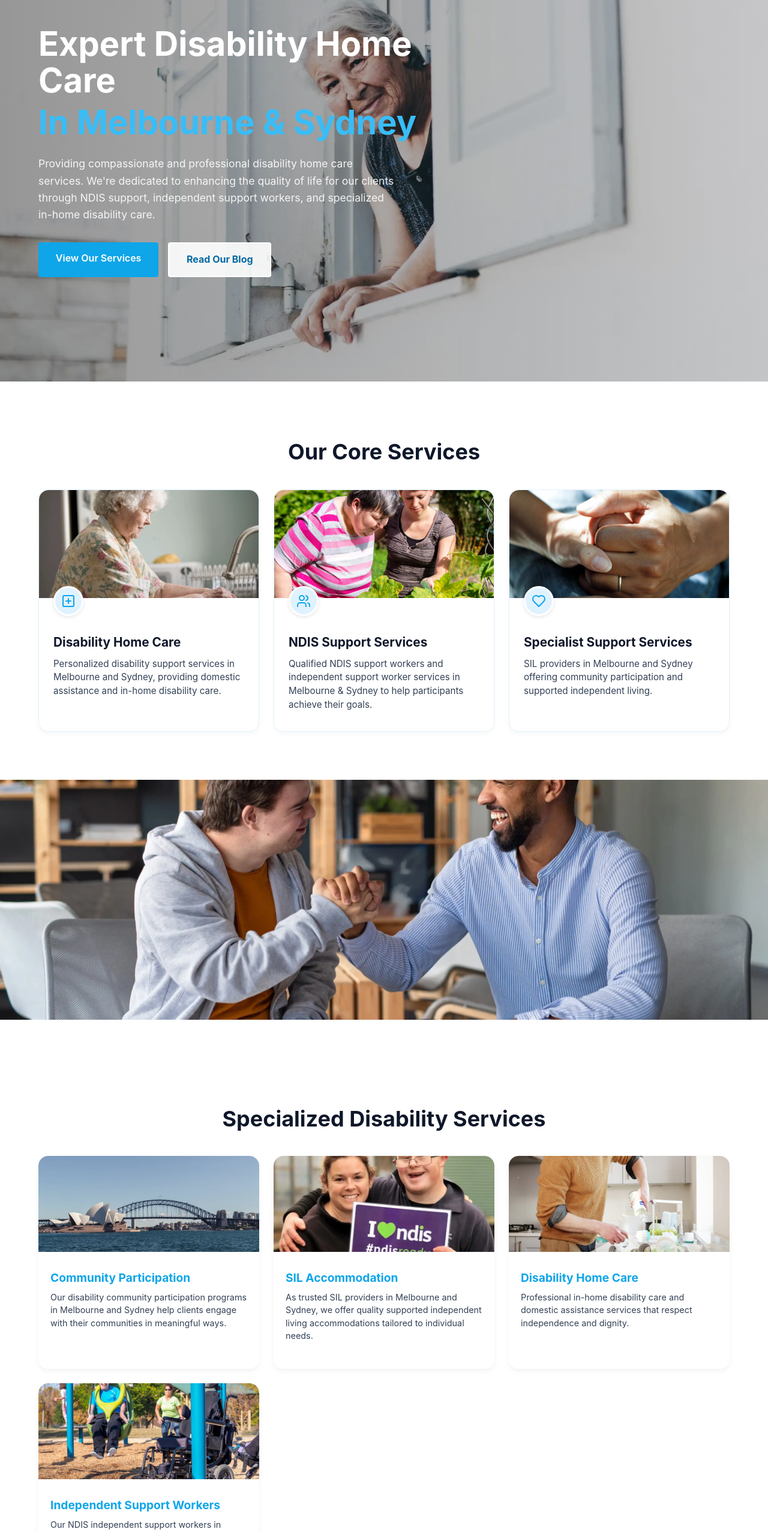
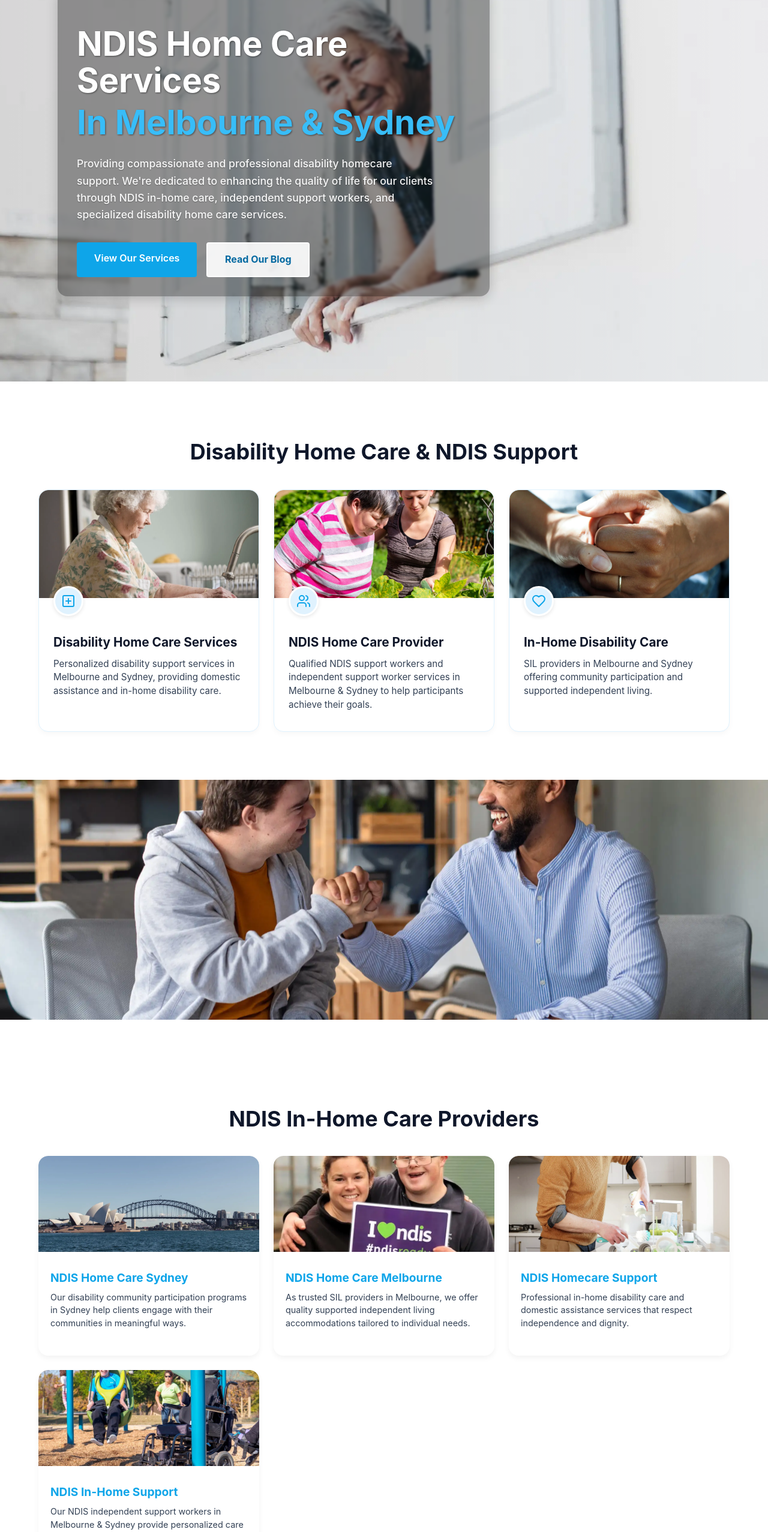
Before and after one commit to adscorp100/mdhomecarebuild, an Astro site: page / in a window 1280 px wide. Shown: the part 240-2794 px from the top of the page at 60% size. Built offline with nearby package versions, Linux system fonts and the light colour scheme; Astro itself is replaced by a stand-in of ours.

Commit message:
Enhance SEO and content clarity on homepage and service pages
- Updated SEO metadata on the homepage to improve search visibility, including a more concise title and description.
- Revised headings and content throughout the homepage to better reflect service offerings, enhancing user understanding and engagement.
- Introduced TypeScript interfaces in the service pages for improved type safety and maintainability, ensuring better code organization and clarity.
- Enhanced suburb search functionality with type annotations, improving code readability and reducing potential runtime errors.

```diff
--- a/src/pages/index.astro
+++ b/src/pages/index.astro
@@ -5,8 +5,8 @@
 const heroBackground = `/assets/grandmawhite.webp`;
 
 // SEO metadata
-const title = "MD Homecare | NDIS Home Care Services in Melbourne & Sydney";
-const description = "Expert NDIS home care services in Melbourne & Sydney. MD Homecare offers professional disability homecare support, domiciliary care services, SIL, and community participation. Find qualified NDIS support workers.";
+const title = "NDIS Home Care Services Melbourne & Sydney | Disability Homecare";
+const description = "Expert NDIS home care services in Melbourne & Sydney. We provide professional disability homecare support, in-home care, domiciliary services, and NDIS-approved support workers.";
 ---
 
 <style is:global>
@@ -30,10 +30,10 @@
 		<div class="container">
 			<div class="hero-content">
 				<h1>
-					<span class="main-title">Expert Disability Home Care</span>
+					<span class="main-title">NDIS Home Care Services</span>
 					<span class="accent-title">In Melbourne & Sydney</span>
 				</h1>
-				<p>Providing compassionate and professional disability home care services. We're dedicated to enhancing the quality of life for our clients through NDIS support, independent support workers, and specialized in-home disability care.</p>
+				<p>Providing compassionate and professional disability homecare support. We're dedicated to enhancing the quality of life for our clients through NDIS in-home care, independent support workers, and specialized disability home care services.</p>
 				<div class="cta-buttons">
 					<a href="/services" class="primary-button">View Our Services</a>
 					<a href="/blog" class="secondary-button">Read Our Blog</a>
@@ -44,7 +44,7 @@
 
 	<div class="services-section">
 		<div class="container">
-			<h2 class="section-title">Our Core Services</h2>
+			<h2 class="section-title">Disability Home Care & NDIS Support</h2>
 			<div class="services-grid">
 				<div class="service-card">
 					<a href="/services/disability-home-support-services" class="card-link">
@@ -54,7 +54,7 @@
 						<div class="service-icon">
 							<svg xmlns="http://www.w3.org/2000/svg" width="24" height="24" viewBox="0 0 24 24" fill="none" stroke="currentColor" stroke-width="2" stroke-linecap="round" stroke-linejoin="round"><path d="M19 3H5a2 2 0 0 0-2 2v14a2 2 0 0 0 2 2h14a2 2 0 0 0 2-2V5a2 2 0 0 0-2-2z"></path><path d="M12 8v8"></path><path d="M8 12h8"></path></svg>
 						</div>
-						<h3>Disability Home Care</h3>
+						<h3>Disability Home Care Services</h3>
 						<p>Personalized disability support services in Melbourne and Sydney, providing domestic assistance and in-home disability care.</p>
 					</a>
 				</div>
@@ -66,7 +66,7 @@
 						<div class="service-icon">
 							<svg xmlns="http://www.w3.org/2000/svg" width="24" height="24" viewBox="0 0 24 24" fill="none" stroke="currentColor" stroke-width="2" stroke-linecap="round" stroke-linejoin="round"><path d="M16 21v-2a4 4 0 0 0-4-4H6a4 4 0 0 0-4 4v2"></path><circle cx="9" cy="7" r="4"></circle><path d="M22 21v-2a4 4 0 0 0-3-3.87"></path><path d="M16 3.13a4 4 0 0 1 0 7.75"></path></svg>
 						</div>
-						<h3>NDIS Support Services</h3>
+						<h3>NDIS Home Care Provider</h3>
 						<p>Qualified NDIS support workers and independent support worker services in Melbourne & Sydney to help participants achieve their goals.</p>
 					</a>
 				</div>
@@ -78,7 +78,7 @@
 						<div class="service-icon">
 							<svg xmlns="http://www.w3.org/2000/svg" width="24" height="24" viewBox="0 0 24 24" fill="none" stroke="currentColor" stroke-width="2" stroke-linecap="round" stroke-linejoin="round"><path d="M19 14c1.49-1.46 3-3.21 3-5.5A5.5 5.5 0 0 0 16.5 3c-1.76 0-3 .5-4.5 2-1.5-1.5-2.74-2-4.5-2A5.5 5.5 0 0 0 2 8.5c0 2.3 1.5 4.05 3 5.5l7 7Z"></path></svg>
 						</div>
-						<h3>Specialist Support Services</h3>
+						<h3>In-Home Disability Care</h3>
 						<p>SIL providers in Melbourne and Sydney offering community participation and supported independent living.</p>
 					</a>
 				</div>
@@ -94,15 +94,15 @@
 
 	<div class="featured-services">
 		<div class="container">
-			<h2 class="section-title">Specialized Disability Services</h2>
+			<h2 class="section-title">NDIS In-Home Care Providers</h2>
 			<div class="featured-grid">
 				<div class="featured-item">
 					<a href="/services/community-access-support" class="card-link">
 						<div class="featured-item-image">
 							<img src="/assets/sydney.webp" alt="Community Participation" class="featured-img">
 						</div>
-						<h3>Community Participation</h3>
-						<p>Our disability community participation programs in Melbourne and Sydney help clients engage with their communities in meaningful ways.</p>
+						<h3>NDIS Home Care Sydney</h3>
+						<p>Our disability community participation programs in Sydney help clients engage with their communities in meaningful ways.</p>
 					</a>
 				</div>
 				<div class="featured-item">
@@ -110,8 +110,8 @@
 						<div class="featured-item-image">
 							<img src="/assets/Ilovendis.webp" alt="SIL Accommodation" class="featured-img">
 						</div>
-						<h3>SIL Accommodation</h3>
-						<p>As trusted SIL providers in Melbourne and Sydney, we offer quality supported independent living accommodations tailored to individual needs.</p>
+						<h3>NDIS Home Care Melbourne</h3>
+						<p>As trusted SIL providers in Melbourne, we offer quality supported independent living accommodations tailored to individual needs.</p>
 					</a>
 				</div>
 				<div class="featured-item">
@@ -119,7 +119,7 @@
 						<div class="featured-item-image">
 							<img src="/assets/Doing Dishes.webp" alt="Disability Home Care" class="featured-img">
 						</div>
-						<h3>Disability Home Care</h3>
+						<h3>NDIS Homecare Support</h3>
 						<p>Professional in-home disability care and domestic assistance services that respect independence and dignity.</p>
 					</a>
 				</div>
@@ -128,7 +128,7 @@
 						<div class="featured-item-image">
 							<img src="/assets/wheelchair.webp" alt="Independent Support Workers" class="featured-img">
 						</div>
-						<h3>Independent Support Workers</h3>
+						<h3>NDIS In-Home Support</h3>
 						<p>Our NDIS independent support workers in Melbourne & Sydney provide personalized care with competitive hourly rates and qualifications.</p>
 					</a>
 				</div>
@@ -151,6 +151,7 @@
 		display: flex;
 		align-items: center;
 		box-sizing: border-box;
+		color-scheme: light;
 	}
 
 	.overlay {
@@ -159,7 +160,7 @@
 		left: 0;
 		width: 100%;
 		height: 100%;
-		background: linear-gradient(90deg, rgba(0, 0, 0, 0.4) 0%, rgba(0, 0, 0, 0.2) 100%);
+		background: linear-gradient(90deg, rgba(0, 0, 0, 0.15) 0%, rgba(0, 0, 0, 0.05) 100%);
 		z-index: 1;
 	}
 
@@ -167,8 +168,13 @@
 		max-width: 720px;
 		position: relative;
 		z-index: 2;
-		padding: 2rem 0;
+		padding: 2rem;
 		color: white;
+		background-color: rgba(0, 0, 0, 0.35);
+		border-radius: 1rem;
+		backdrop-filter: blur(2px);
+		box-shadow: 0 4px 20px rgba(0, 0, 0, 0.2);
+		margin-left: 2rem;
 	}
 
 	.hero-subtitle {
@@ -187,6 +193,7 @@
 		line-height: 1.1;
 		margin-bottom: 0.5rem;
 		color: white;
+		text-shadow: 1px 1px 3px rgba(0, 0, 0, 0.5);
 	}
 
 	.accent-title {
@@ -196,14 +203,17 @@
 		line-height: 1.1;
 		margin-bottom: 1.5rem;
 		color: var(--primary-light);
+		text-shadow: 1px 1px 3px rgba(0, 0, 0, 0.5);
 	}
 
 	.hero-content p {
 		font-size: 1.1rem;
-		color: rgba(255, 255, 255, 0.9);
+		color: rgba(255, 255, 255, 0.95);
 		margin-bottom: 2rem;
 		max-width: 600px;
 		line-height: 1.6;
+		font-weight: 500;
+		text-shadow: 0 1px 2px rgba(0, 0, 0, 0.3);
 	}
 
 	.cta-buttons {
@@ -418,6 +428,12 @@
 			font-size: 1.1rem;
 		}
 
+		.hero-content {
+			margin-left: 1rem;
+			margin-right: 1rem;
+			padding: 1.5rem;
+		}
+
 		.hero-content p {
 			font-size: 1rem;
 		}
```
Also changed, not shown: src/pages/services/[slug].astro (+38 -14 lines).
